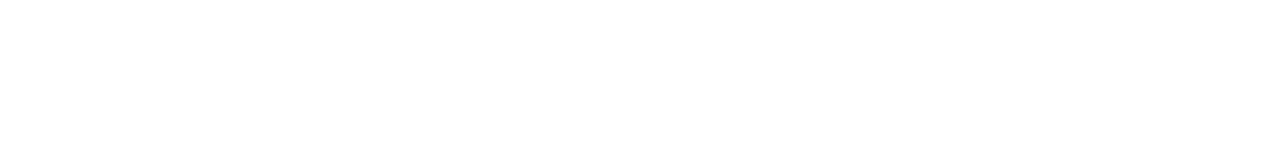
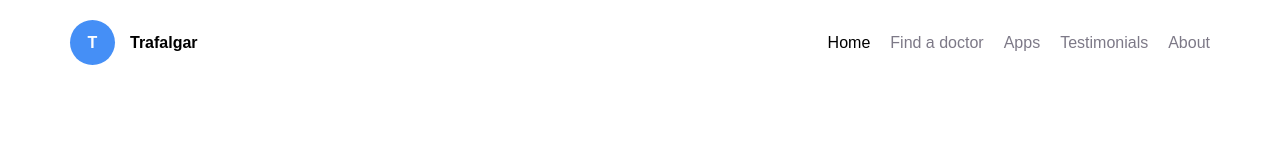
Before and after one commit to wedadosama/Trafalgar, a plain HTML site: page index.html in a window 1280 px wide. Drawn offline with Linux system fonts and the light colour scheme.

Commit message:
Add: Header

```diff
--- a/assets/styles/main.css
+++ b/assets/styles/main.css
@@ -14,3 +14,111 @@
   --h4-size: 20px;
   --text-size: 18px;
 }
+a {
+  text-decoration: none;
+}
+ul {
+  list-style: none;
+}
+img {
+  max-width: 100%;
+}
+body {
+  font-family: Arial, "Helvetica Neue", Helvetica, sans-serif;
+}
+.container {
+  padding: 0 15px;
+  margin: auto;
+}
+@media (min-width: 768px) {
+  .container {
+    width: 750px;
+  }
+}
+@media (min-width: 992px) {
+  .container {
+    width: 970px;
+  }
+}
+@media (min-width: 1200px) {
+  .container {
+    width: 1170px;
+  }
+}
+
+header {
+  position: sticky;
+  top: 0;
+  padding: 20px 0;
+  background-color: var(--white);
+  z-index: 10;
+}
+header .container {
+  display: flex;
+  align-items: center;
+  justify-content: space-between;
+}
+header .logo a {
+  display: flex;
+  align-items: center;
+  gap: 15px;
+  color: var(--title-color);
+  font-weight: bold;
+}
+header .logo .Trafalgar {
+  display: flex;
+  align-items: center;
+  justify-content: center;
+  width: 45px;
+  height: 45px;
+  color: var(--alt-text-color);
+  background-color: var(--main-color);
+  border-radius: 50%;
+}
+header nav ul li a {
+  color: var(--text-color);
+}
+header nav ul li a.active,
+header nav ul li a:hover {
+  color: var(--black);
+}
+@media (max-width: 991px) {
+  header nav {
+    position: relative;
+  }
+  header nav label img {
+    cursor: pointer;
+  }
+  header nav input {
+    appearance: none;
+  }
+  header nav input:checked + ul {
+    display: block;
+  }
+  header nav ul {
+    position: absolute;
+    top: 60px;
+    right: 0;
+    display: none;
+    min-width: 250px;
+    background-color: var(--white);
+    border: 1px solid rgb(0 0 0 / 0.1);
+  }
+  header nav ul li:not(:last-child) {
+    border-bottom: 1px solid rgb(0 0 0 / 0.1);
+  }
+  header nav ul li a {
+    display: block;
+    padding: 10px;
+  }
+}
+@media (min-width: 992px) {
+  header nav label,
+  header nav input {
+    display: none;
+  }
+  header nav ul {
+    display: flex;
+    gap: 20px;
+  }
+}
--- a/index.html
+++ b/index.html
@@ -7,6 +7,24 @@
   <title>Trafalgar</title>
 </head>
 <body>
+  <header>
+    <div class="container">
+      <div class="logo">
+        <a href="index.html"><span class="Trafalgar">T</span>Trafalgar</a>
+      </div>
+      <nav>
+        <label for="toggle"><img src="assets/icons/menu.webp"/></label>
+        <input type="checkbox" id="toggle" />
+        <ul>
+          <li><a href="#home" class="active">Home</a></li>
+          <li><a href="#services">Find a doctor</a></li>
+          <li><a href="#apps">Apps</a></li>
+          <li><a href="#testimonials">Testimonials</a></li>
+          <li><a href="#about">About</a></li>
+        </ul>
+      </nav>
+    </div>
+  </header>
 
 </body>
 </html>
```
